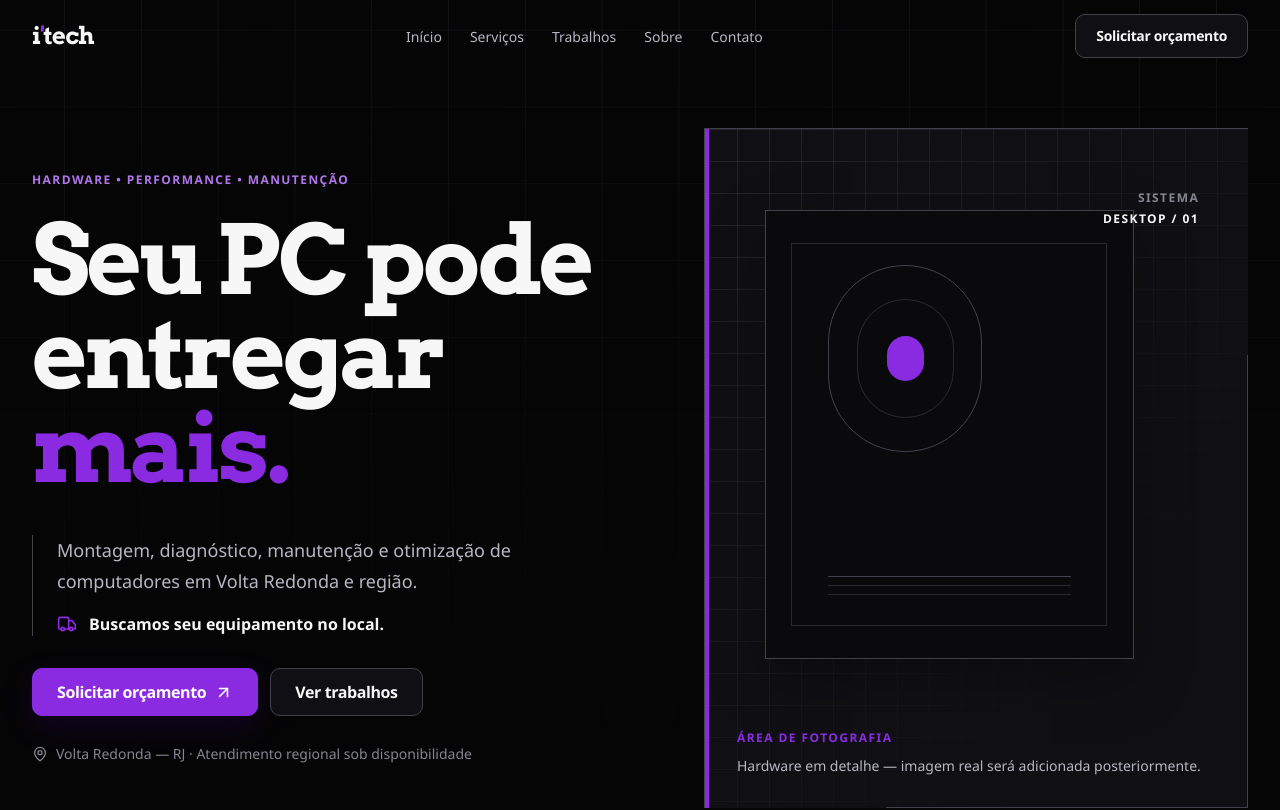
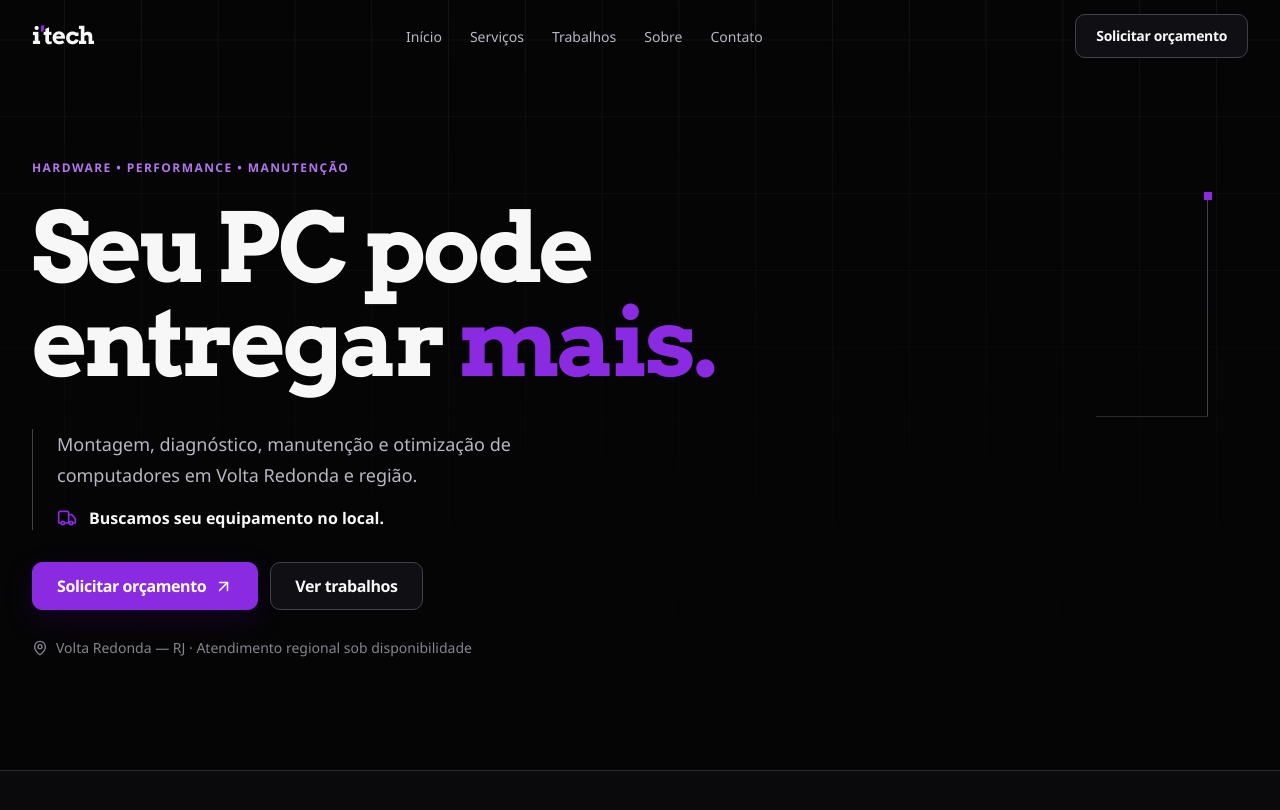
Before and after one commit to Gustavomrib/i-tech, a React (Vite) app: page / in a window 1280 px wide. Shown: the top 810 px of the page. Built offline with nearby package versions, Linux system fonts and the light colour scheme.

Commit message:
refactor: simplify hero composition

```diff
--- a/src/components/sections/Hero.tsx
+++ b/src/components/sections/Hero.tsx
@@ -10,7 +10,7 @@ const contentVariants: Variants = {
   visible: {
     transition: {
       delayChildren: 0.06,
-      staggerChildren: 0.085,
+      staggerChildren: 0.075,
     },
   },
 }
@@ -37,16 +37,11 @@ const accentVariants: Variants = {
   },
 }
 
-const mediaVariants: Variants = {
-  hidden: { opacity: 0, y: 14, scale: 0.99 },
+const detailsVariants: Variants = {
+  hidden: {},
   visible: {
-    opacity: 1,
-    y: 0,
-    scale: 1,
     transition: {
-      delay: 0.46,
-      duration: motionDuration.editorial,
-      ease: motionEase.reveal,
+      staggerChildren: 0.065,
     },
   },
 }
@@ -57,16 +52,16 @@ export function Hero() {
   return (
     <section
       aria-labelledby="hero-title"
-      className="relative isolate min-h-svh overflow-hidden bg-background pb-16 pt-30 sm:pb-20 sm:pt-36 lg:flex lg:items-center lg:pb-24 lg:pt-32"
+      className="relative isolate overflow-hidden bg-background pb-16 pt-30 sm:pb-20 sm:pt-36 lg:pb-24 lg:pt-36 xl:pb-28 xl:pt-40"
       id="inicio"
     >
       <div aria-hidden="true" className="hero-page-grid absolute inset-0 -z-10" />
 
       <Container className="layout-container-wide">
-        <div className="hero-layout">
+        <div className="grid items-start lg:grid-cols-12">
           <motion.div
             animate="visible"
-            className="hero-copy relative z-10"
+            className="relative z-10 min-w-0 max-w-5xl lg:col-span-8"
             initial={prefersReducedMotion ? false : 'hidden'}
             variants={contentVariants}
           >
@@ -94,16 +89,19 @@ export function Hero() {
 
             <motion.div
               className="mt-8 max-w-xl border-l border-border-highlight pl-5 sm:mt-10 sm:pl-6"
-              variants={itemVariants}
+              variants={detailsVariants}
             >
-              <p className="type-body text-text-secondary">
+              <motion.p className="type-body text-text-secondary" variants={itemVariants}>
                 Montagem, diagnóstico, manutenção e otimização de computadores em
                 Volta Redonda e região.
-              </p>
-              <p className="mt-4 flex items-center gap-3 text-sm font-semibold text-text-primary sm:text-base">
+              </motion.p>
+              <motion.p
+                className="mt-4 flex items-center gap-3 text-sm font-semibold text-text-primary sm:text-base"
+                variants={itemVariants}
+              >
                 <Truck aria-hidden="true" className="shrink-0 text-primary" size={20} />
                 Buscamos seu equipamento no local.
-              </p>
+              </motion.p>
             </motion.div>
 
             <motion.div
@@ -132,49 +130,14 @@ export function Hero() {
             </motion.p>
           </motion.div>
 
-          <motion.figure
-            animate="visible"
-            aria-labelledby="hardware-placeholder-caption"
-            className="hero-media relative mt-14 overflow-hidden border-l border-t border-border-highlight bg-surface lg:mt-0"
-            initial={prefersReducedMotion ? false : 'hidden'}
-            variants={mediaVariants}
+          <div
+            aria-hidden="true"
+            className="relative hidden min-h-80 lg:col-span-3 lg:col-start-10 lg:block"
           >
-            <div aria-hidden="true" className="hero-technical-grid absolute inset-0" />
-            <div aria-hidden="true" className="absolute inset-y-0 left-0 w-1 bg-primary" />
-            <div aria-hidden="true" className="absolute bottom-0 right-0 h-px w-2/3 bg-border-highlight" />
-            <div aria-hidden="true" className="absolute bottom-0 right-0 h-2/3 w-px bg-border-highlight" />
-
-            <div
-              aria-hidden="true"
-              className="absolute left-[11%] top-[12%] h-[66%] w-[68%] border border-border-highlight bg-background-secondary shadow-surface"
-            >
-              <div className="absolute inset-[7%] border border-border" />
-              <div className="absolute left-[17%] top-[12%] size-[42%] rounded-full border border-border-highlight">
-                <div className="absolute inset-[18%] rounded-full border border-border" />
-                <div className="absolute inset-[38%] rounded-full bg-primary" />
-              </div>
-              <div className="absolute bottom-[14%] left-[17%] right-[17%] grid gap-2">
-                <span className="h-px bg-border-highlight" />
-                <span className="h-px bg-border" />
-                <span className="h-px bg-border" />
-              </div>
-            </div>
-
-            <div aria-hidden="true" className="absolute right-[9%] top-[9%] text-right">
-              <span className="type-label block text-text-muted">Sistema</span>
-              <span className="type-label mt-1 block text-text-primary">Desktop / 01</span>
-            </div>
-
-            <figcaption
-              className="absolute bottom-6 left-6 right-8 sm:bottom-8 sm:left-8"
-              id="hardware-placeholder-caption"
-            >
-              <span className="type-label text-primary">Área de fotografia</span>
-              <span className="mt-2 block text-sm text-text-secondary">
-                Hardware em detalhe — imagem real será adicionada posteriormente.
-              </span>
-            </figcaption>
-          </motion.figure>
+            <span className="absolute right-6 top-8 h-48 w-px bg-border-highlight xl:right-10 xl:h-56" />
+            <span className="absolute right-5 top-8 size-2 bg-primary xl:right-9" />
+            <span className="absolute right-6 top-56 h-px w-20 bg-border xl:right-10 xl:top-64 xl:w-28" />
+          </div>
         </div>
       </Container>
     </section>
--- a/src/styles/index.css
+++ b/src/styles/index.css
@@ -217,40 +217,6 @@
     --container-max: var(--container-wide);
   }
 
-  .hero-layout {
-    display: grid;
-    align-items: center;
-    gap: 3.5rem;
-  }
-
-  .hero-copy {
-    min-width: 0;
-    max-width: 48rem;
-  }
-
-  .hero-media {
-    aspect-ratio: 4 / 5;
-    min-height: 27rem;
-    width: 100%;
-    max-width: 34rem;
-    justify-self: center;
-  }
-
-  .hero-technical-grid {
-    background-image: linear-gradient(
-        to right,
-        color-mix(in srgb, var(--border-highlight) 42%, transparent) 1px,
-        transparent 1px
-      ),
-      linear-gradient(
-        to bottom,
-        color-mix(in srgb, var(--border-highlight) 42%, transparent) 1px,
-        transparent 1px
-      );
-    background-size: 2rem 2rem;
-    mask-image: linear-gradient(to bottom right, black, transparent 78%);
-  }
-
   .process-timeline {
     position: relative;
   }
@@ -322,23 +288,7 @@
   }
 }
 
-@media (max-width: 39.999rem) {
-  .hero-media {
-    aspect-ratio: 5 / 6;
-    min-height: 24rem;
-  }
-}
-
 @media (min-width: 64rem) {
-  .hero-layout {
-    grid-template-columns: minmax(0, 1.35fr) minmax(19rem, 0.8fr);
-    gap: clamp(3rem, 5vw, 6rem);
-  }
-
-  .hero-media {
-    justify-self: end;
-  }
-
   .process-rail {
     top: 2rem;
     bottom: 2rem;
@@ -373,13 +323,6 @@
   }
 }
 
-@media (min-width: 80rem) {
-  .hero-layout {
-    grid-template-columns: minmax(0, 48rem) minmax(24rem, 34rem);
-    justify-content: space-between;
-  }
-}
-
 @media (prefers-reduced-motion: reduce) {
   html {
     scroll-behavior: auto;
```
